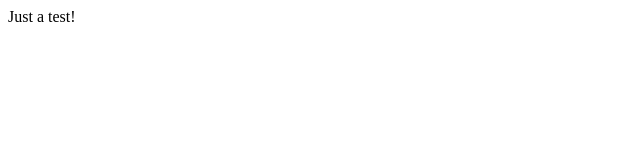
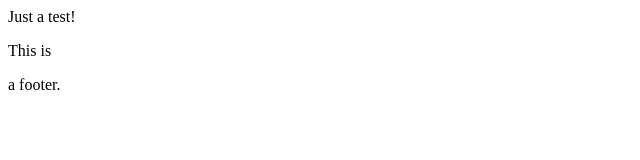
Before and after one commit to m-a-h-a/RomanNumerals_Kata, a plain HTML site: page index.html in a window 1280 px wide. Shown: the whole page, without its empty margins (0-640 px from the left). Drawn offline with Linux system fonts and the light colour scheme.

Commit message:
footer added

```diff
--- a/index.html
+++ b/index.html
@@ -5,5 +5,10 @@
 
     <body>
         <p>Just a test!</p>
+
+        <footer>
+            <p>This is</p>
+            <p>a footer.</p>
+        </footer>
     </body>
 </html>
```
